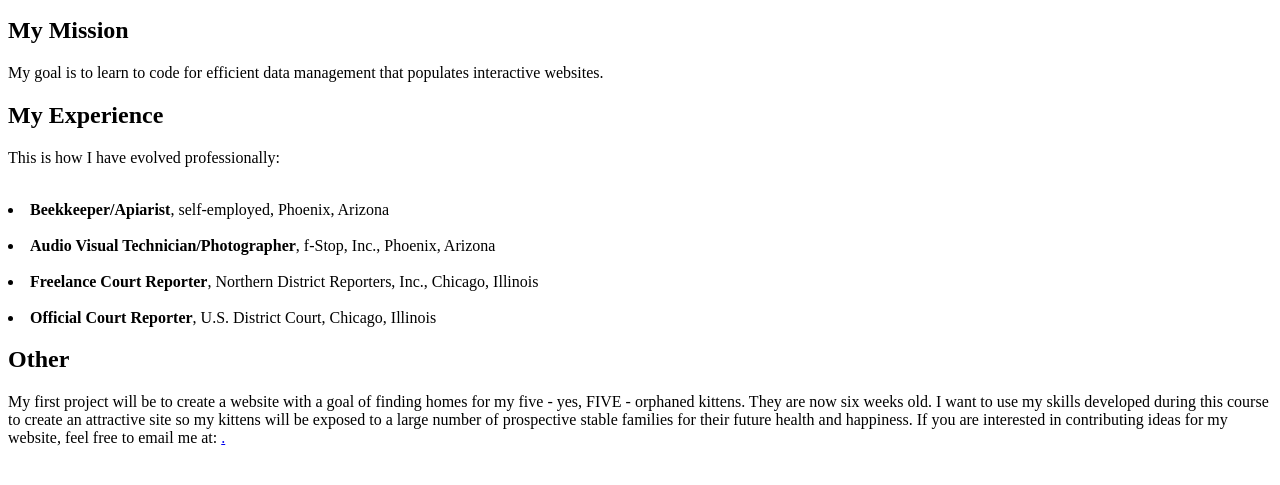
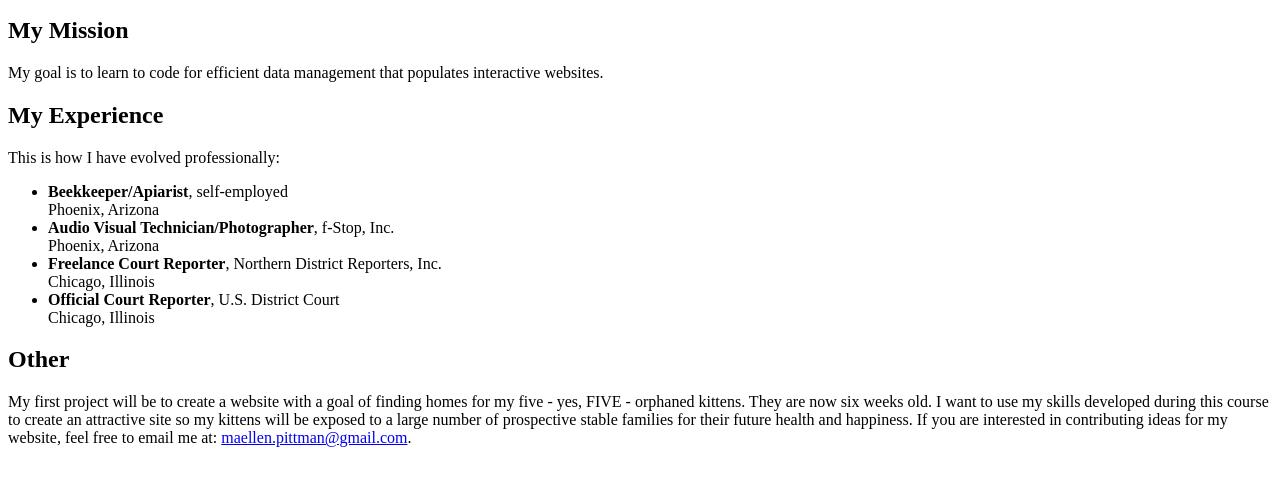
Before and after one commit to maellen/maellen.github.io, a plain HTML site: page index.html in a window 1280 px wide. Shown: the part 119-604 px from the top of the page. Drawn offline with Linux system fonts and the light colour scheme.

Commit message:
mentor rec'd changes

```diff
--- a/index.html
+++ b/index.html
@@ -1,38 +1,26 @@
-<!DOCTYPE HTML>
+<!DOCTYPE html>
 <html>
 <head>
 	<title>ABOUT MAE</title>
 </head>
 <body>
 	<h1>About Me</h1>
-
 	<p>I am a computer-integrated shorthand expert, aficionado, and practitioner, living in Chicago, Illinois, U.S.A. I became interested in Front-End Web Design and Development because I love to use computers to enable production of text quickly, efficiently and with highest accuracy.</p>
 
 	<h2>My Mission</h2>
-
 	<p>My goal is to learn to code for efficient data management that populates interactive websites.</p>
 
 	<h2>My Experience</h2>
+	<p>This is how I have evolved professionally:</p>
+	<ul>
+		<li><strong>Beekkeeper/Apiarist</strong>, self-employed<br>Phoenix, Arizona</li>
+		<li><strong>Audio Visual Technician/Photographer</strong>, f-Stop, Inc.<br>Phoenix, Arizona</li>
+		<li><strong>Freelance Court Reporter</strong>, Northern District Reporters, Inc.<br>Chicago, Illinois</li>
+		<li><strong>Official Court Reporter</strong>, U.S. District Court<br>Chicago, Illinois</li>
+	</ul>
 
-		<p>This is how I have evolved professionally:</p>
-
-		<br>
-		<li><strong>Beekkeeper/Apiarist</strong>, self-employed, Phoenix, Arizona</li>
-
-		<br>
-		<li><strong>Audio Visual Technician/Photographer</strong>, f-Stop, Inc., Phoenix, Arizona</li>
-
-		<br>
-		<li><strong>Freelance Court Reporter</strong>, Northern District Reporters, Inc., Chicago, Illinois</li>
-
-		<br>
-		<li><strong>Official Court Reporter</strong>, U.S. District Court, Chicago, Illinois</li>
-
-	</ul></p>
 	<h2>Other</h2>
-			<p>My first project will be to create a website with a goal of finding homes for my five - yes, FIVE - orphaned kittens. They are now six weeks old. I want to use my skills developed during this course to create an attractive site so my kittens will be exposed to a large number of prospective stable families for their future health and happiness.  If you are interested in contributing ideas for my website, feel free to email me at: <a href=
-			"maellen.pittman@gmail.com"</a>.</p>
+	<p>My first project will be to create a website with a goal of finding homes for my five - yes, FIVE - orphaned kittens. They are now six weeks old. I want to use my skills developed during this course to create an attractive site so my kittens will be exposed to a large number of prospective stable families for their future health and happiness.  If you are interested in contributing ideas for my website, feel free to email me at: <a href="mailto:maellen.pittman@gmail.com" target="_blank">maellen.pittman@gmail.com</a>.</p>
 
 </body>
-
 </html>
```
Lines whose indentation alone changed are shown as unchanged.
